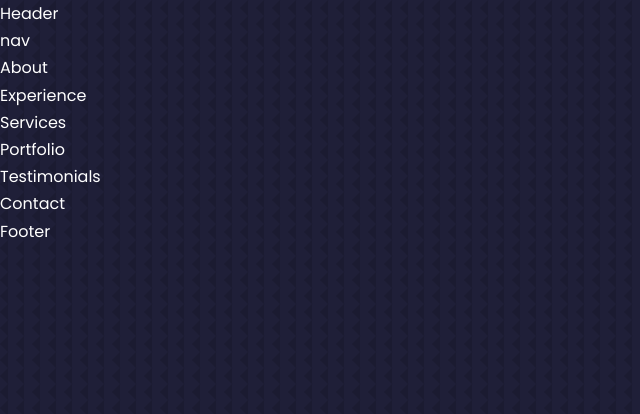
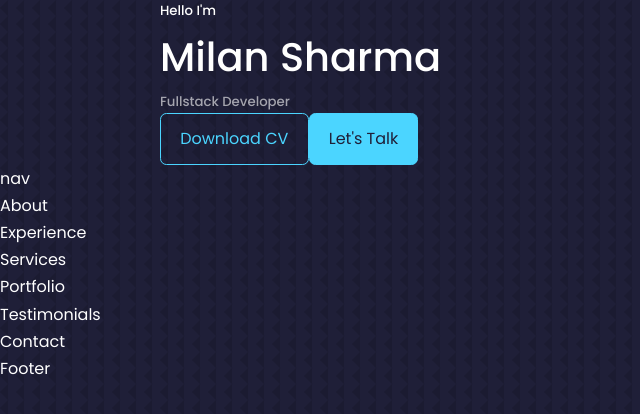
Before and after one commit to Milan-Sharma-449/Portfolio-react, a React (Create React App) app: page / in a window 1280 px wide. Shown: the top 414 px of the page, without its empty margins (0-640 px from the left). Built offline with nearby package versions, Linux system fonts and the light colour scheme.

Commit message:
made CTA component

```diff
--- /dev/null
+++ b/src/Component/header/CTA.jsx
@@ -0,0 +1,13 @@
+import React from 'react'
+import CV from '../../assets/CV.pdf'
+
+const CTA = () => {
+  return (
+    <div className='cta' >
+        <a href={CV} download className='btn' >Download CV</a>
+        <a href='#contact' className='btn btn-primary'>Let's Talk</a>
+    </div>
+  )
+}
+
+export default CTA
--- a/src/Component/header/Header.jsx
+++ b/src/Component/header/Header.jsx
@@ -1,9 +1,17 @@
 import React from 'react'
 import './header.css'
+import CTA from './CTA'
 
 const Header = () => {
   return (
-    <div>Header</div>
+    <header>
+      <div className="container header__container">
+        <h5>Hello I'm</h5>
+        <h1>Milan Sharma</h1>
+        <h5 className='text-light' >Fullstack Developer</h5>
+        <CTA />
+      </div>
+    </header>
   )
 }
 
```
Also changed, not shown: 1 other file (tests, documents, lock files or other folders).
